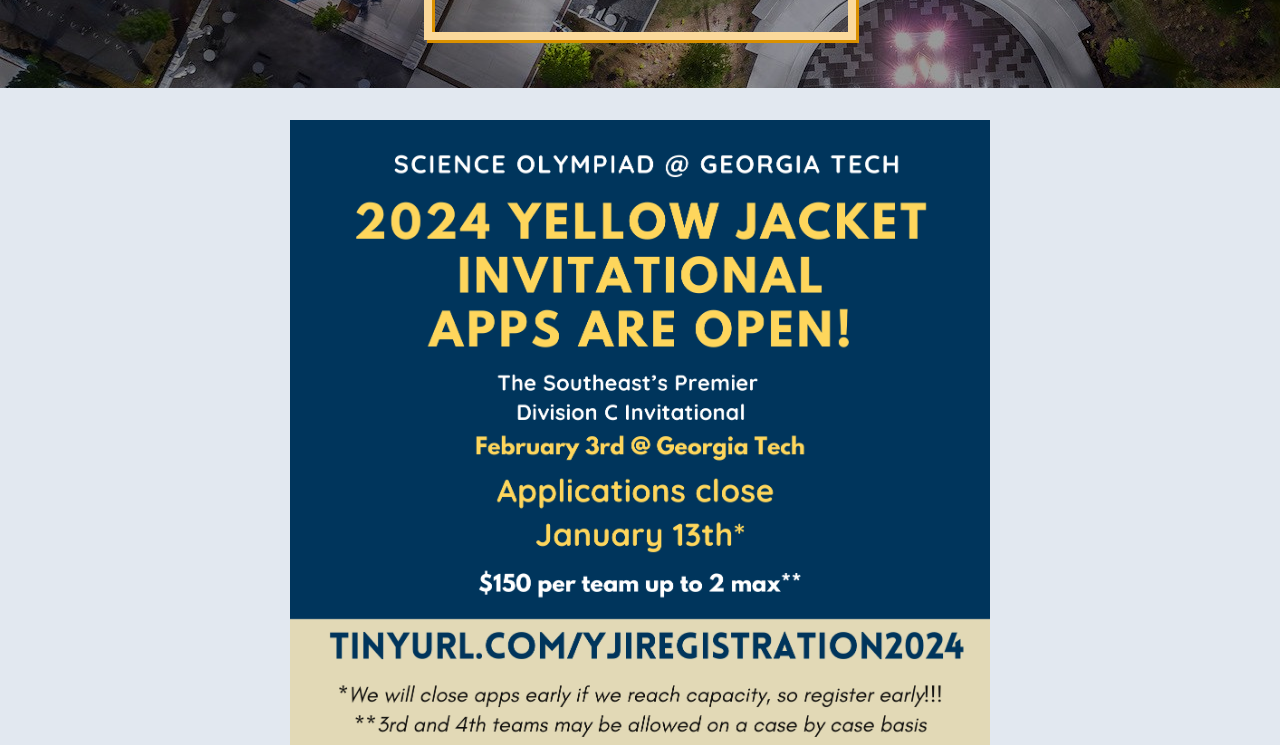
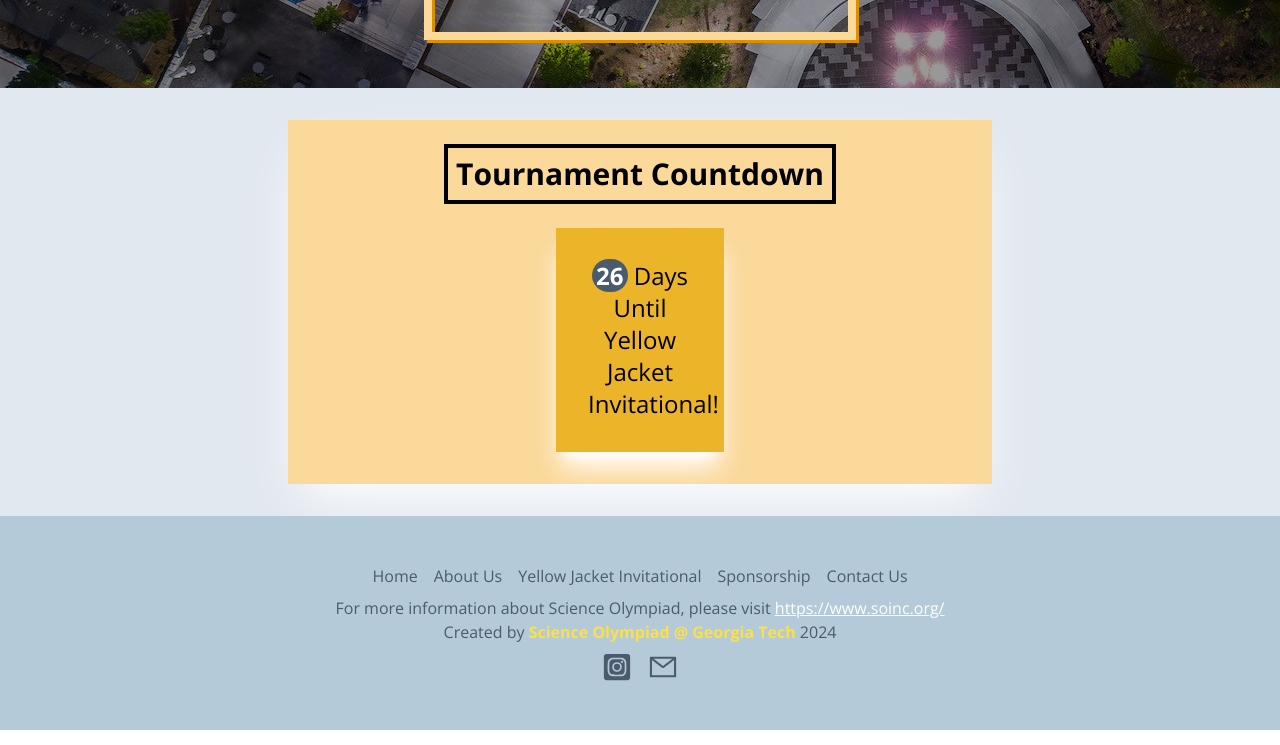
Before and after one commit to scioly-gatech/website, a Next.js app: page /currentTournament in a window 1280 px wide. Shown: the part 360-1105 px from the top of the page. Built offline with nearby package versions, Linux system fonts and the light colour scheme.

Commit message:
Add tournament countdown

```diff
--- a/src/app/currentTournament/page.tsx
+++ b/src/app/currentTournament/page.tsx
@@ -4,8 +4,26 @@
 import { Lora } from 'next/font/google'
 import Image from 'next/image'
 import Script from 'next/script'
+import { ReactDOM } from 'react'
 
 const play = Lora({ subsets: ['latin'], display: "swap" })
+const Countdown = () => {
+  const today = new Date(Date.now())
+  const day = today.getDate()
+  var diff
+  if (day == 3) {
+    return(
+    <div className="p-8 bg-darkOrange w-1/4 text-2xl text-center m-4 shadow-xl shadow-white">
+      <p className="font-bold underline"> 0 Days Remaining</p>
+      <p className="">🐝 The Yellow Jacket Invitational has started! 🐝</p>
+    </div>)
+  } else if (day > 4) {
+    diff = 3 + (31 - day)
+  } else {
+    diff = 3 - day
+  }
+  return(<p className="p-8 bg-darkOrange lg:w-1/4 text-2xl text-center m-4 shadow-xl shadow-white"><span className="font-bold px-1 text-white bg-darkBlue rounded-full">{diff}</span> Day{diff == 1? '':'s'} Until Yellow Jacket Invitational!</p>)
+}
 
 export default function CurrentTournament() {
   return (
@@ -41,20 +59,10 @@
         </motion.div>
         </AnimatePresence>
       </div>
-        {/*<p className="bg-lightBlue text-darkBlue text-center text-4xl m-4 sm:mx-8 lg:mx-72 shadow-darkBlue dark:shadow-white shadow-xl"> Science Olympiad @ Georgia Tech is hosting the very first Yellow Jacket Invitational! </p>*/}
-        <figure className="w-full flex justify-center mt-8 pb-8">
-          <Image src="/images/curr/YJIFlier.png" alt="Yellow Jacket Invitational Promotional Flyer" width="700" height="300"/>
-          <figcaption className="sr-only">
-            2024 Yellow Jacket Invitational applications are open! The premier Division C invitational of the southeast will be held on February 3rd, 2024 at Georgia Tech. Applications close on January 13th, and we will close appls early if we reach capacity, so make sure to register early. The is a fee of $125 per team for up to 2 teams, although 3rd and 4th teams may be allowed on a case to case basis. For more information, please visit https://sciolygatech.org.
-          </figcaption>
-        </figure>
-
-      {/*<figure className="w-full flex justify-center mt-8">
-        <Image src="/images/curr/view.jpg" alt="View of Georgia Tech campus" width="450" height="300" className="shadow-xl shadow-darkBlue dark:shadow-white mb-8"/>
-        <figcaption className="sr-only">
-          View of Georgia Tech campus with some of the Atlanta skyline in the background.
-        </figcaption>
-  </figure>*/}
+        <div className="text-blackborder-4 border-black bg-lightOrange flex flex-col items-center m-8 lg:mx-72 p-4 shadow-2xl shadow-white">
+          <h2 className="text-3xl font-bold m-2 border-black border-4 p-2 text-center">Tournament Countdown</h2>
+          <Countdown/>
+        </div>
     </div>
     </>
   )
```
